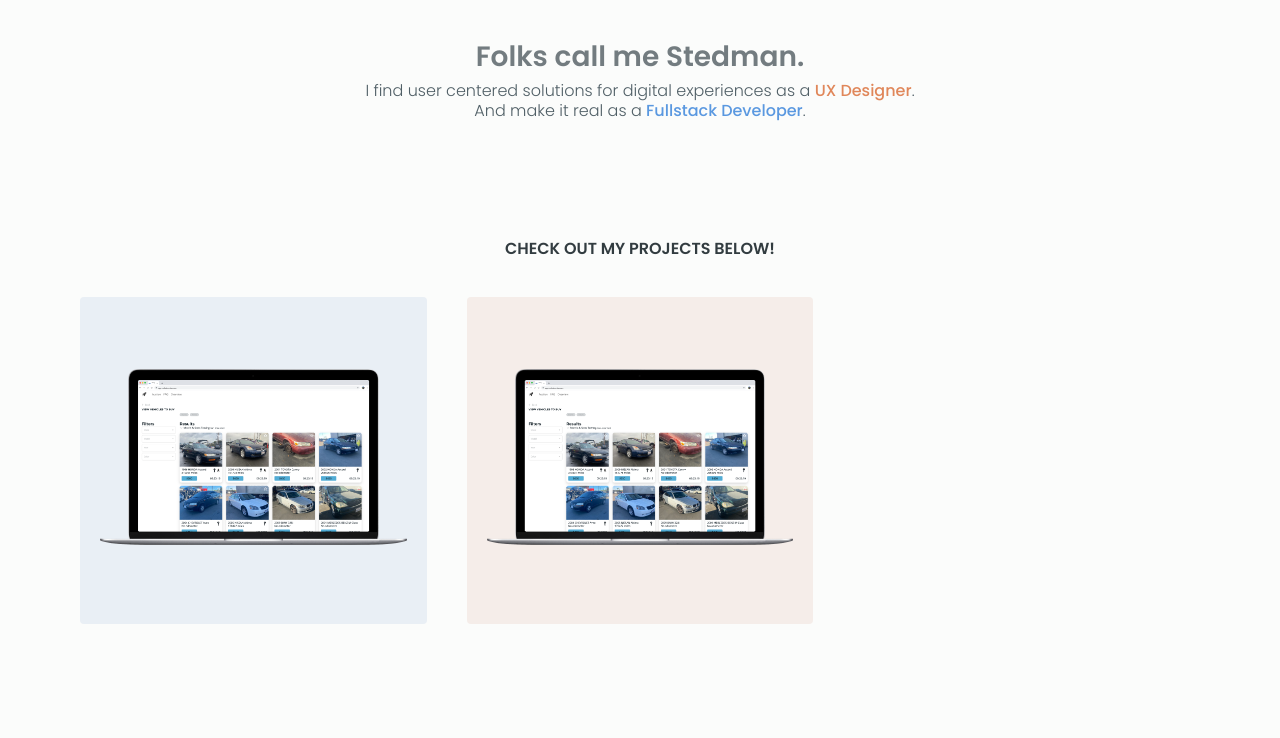
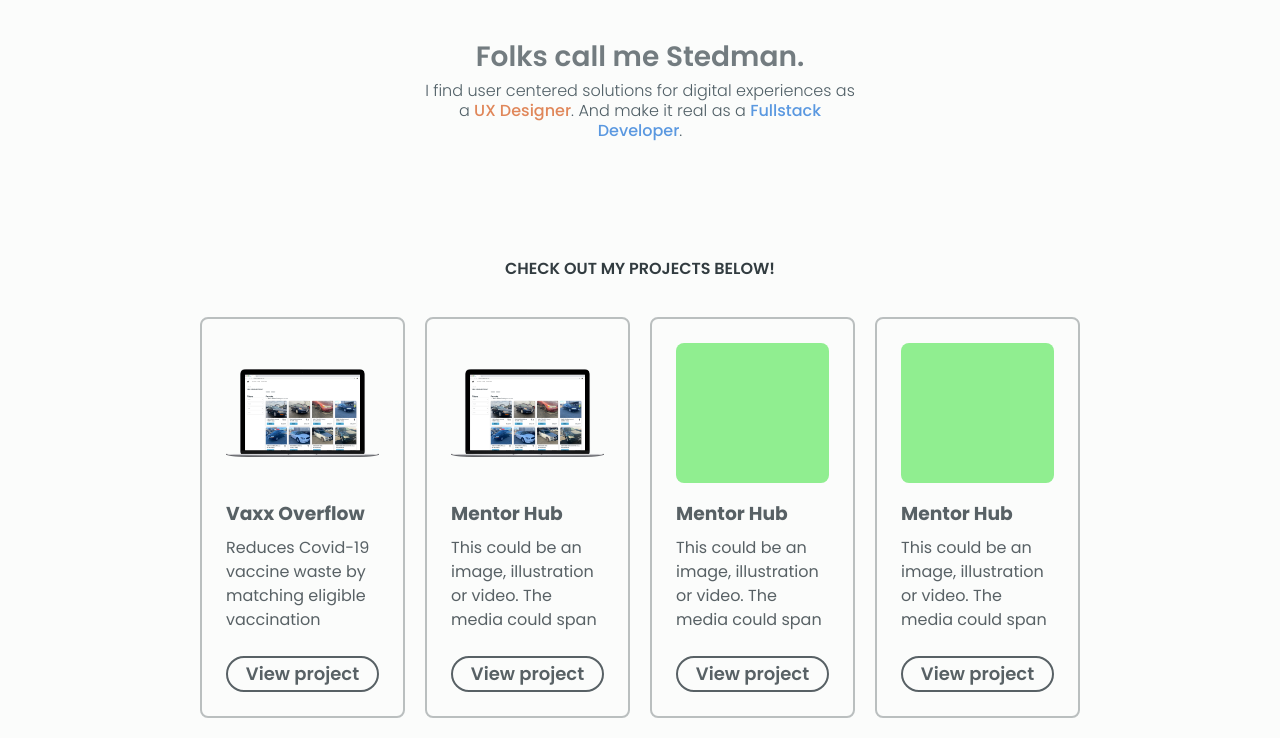
Before and after one commit to ImpactDesigns/stedmandesigns.io, a Gatsby site: page / in a window 1280 px wide. Shown: the part 187-925 px from the top of the page. Before the commit the page ends 831 px from the top, so only its background shows below. Built offline with nearby package versions, Linux system fonts and the light colour scheme; Gatsby itself is replaced by a stand-in of ours.

Commit message:
feat(Card): added image

```diff
--- /dev/null
+++ b/src/assets/projectsList.js
@@ -0,0 +1,38 @@
+import mobileDesktopSceneImg from '../images/desktop-sm-x2.png'
+
+const projectsList = [
+  {
+    title: "Vaxx Overflow",
+    previewImage: mobileDesktopSceneImg,
+    description:
+      "Reduces Covid-19 vaccine waste by matching eligible vaccination seekers with providers that have remaining unexpired doses.",
+    projectPath: "/design-projects/vaxx-overflow",
+    color: "#E9EFF5",
+  },
+  {
+    title: "Mentor Hub",
+    previewImage: mobileDesktopSceneImg,
+    description:
+      "This could be an image, illustration or video. The media could span the entire container, be part of the background a asf asfasfas fasf asf asf",
+    projectPath: "/design-projects/vaxx-overflow",
+    color: "#F5EDE9",
+  },
+  {
+    title: "Mentor Hub",
+    // previewImage: mobileDesktopSceneImg,
+    description:
+      "This could be an image, illustration or video. The media could span the entire container, be part of the background a asf asfasfas fasf asf asf",
+    projectPath: "/design-projects/vaxx-overflow",
+    color: "#F5EDE9",
+  },
+  {
+    title: "Mentor Hub",
+    // previewImage: mobileDesktopSceneImg,
+    description:
+      "This could be an image, illustration or video. The media could span the entire container, be part of the background a asf asfasfas fasf asf asf. The media could span the entire container, be part of the background a asf asfasfas fasf asf asf",
+    projectPath: "/design-projects/vaxx-overflow",
+    color: "#F5EDE9",
+  }
+];
+
+export default projectsList
--- a/src/components/card/Card.js
+++ b/src/components/card/Card.js
@@ -1,23 +1,29 @@
-import React from 'react'
-import styled from 'styled-components'
-import PropTypes from 'prop-types'
+import React from "react";
+import styled from "styled-components";
+import PropTypes from "prop-types";
 
-const CardContainer = styled('div')`
+const CardContainer = styled("div")`
+  position: relative;
+  box-sizing: border-box;
   padding: 24px;
+  display: block;
   background: none;
-  border: 2px solid rgba(88, 97, 101, .4);
+  border: 2px solid rgba(88, 97, 101, 0.4);
   border-radius: 8px;
-`
+`;
 
-export default function Card({ children }) {
+export default function Card({ id, className, children, ...otherProps }) {
+  const cardId = id ? `card-${id}` : null
+
   return (
-    <CardContainer>{children}</CardContainer>
-  )
+    <CardContainer id={cardId} className={className} {...otherProps}>
+      {children}
+    </CardContainer>
+  );
 }
 
 Card.propTypes = {
-  children: PropTypes.oneOf([
-    PropTypes.node,
-    PropTypes.element
-  ]).isRequired
-}
+  children: PropTypes.oneOf([PropTypes.node, PropTypes.element]).isRequired,
+  className: PropTypes.string,
+  id: PropTypes.string,
+};
--- a/src/components/pageComponents/home/PreviewSection.js
+++ b/src/components/pageComponents/home/PreviewSection.js
@@ -1,47 +1,98 @@
 import React from "react";
 import styled from "styled-components";
-import { Section } from '../..'
-import DemoCard from "../../demoCard/DemoCard";
+import { navigate } from "gatsby";
+import { Section } from "../..";
+import { Card, Button } from "../../../components";
+import mobileDesktopSceneImg from '../../../images/desktop-sm-x2.png'
+import projectsList from "../../../assets/projectsList";
 
 const StyledSection = styled(Section)`
+  position: relative;
+  box-sizing: border-box;
   display: grid;
   grid-template-columns: repeat(12, 1fr);
   grid-template-rows: auto;
+  gap: 20px;
 
   & > div:last-child {
     margin-bottom: 0px;
   }
+`;
+
+const Wrapper = styled("div")`
+  position: relative;
+  box-sizing: border-box;
+  grid-column: span 12;
 
   @media (min-width: 768px) {
-    gap: 20px;
+    grid-column: span 6;
   }
 
   @media (min-width: 1024px) {
-    gap: 40px;
+    grid-column: span 4;
+  }
+
+  @media (min-width: 1200px) {
+    grid-column: span 3;
   }
 `;
 
-const projectsList = [
-  {
-    title: "Vaxx Overflow",
-    description:
-      "Reduces Covid-19 vaccine waste by matching eligible vaccination seekers with providers that have remaining unexpired doses.",
-    projectPath: "/design-projects/vaxx-overflow",
-    color: "#E9EFF5",
-  },
-  {
-    title: 'Mentor Hub',
-    description: 'Placeholder copy',
-    projectPath: '/design-projects/vaxx-overflow',
-    color: '#F5EDE9'
-  }
-];
+const CardTitle = styled("h3")`
+  position: relative;
+  box-sizing: border-box;
+  color: #586165;
+  margin: 0px 0px 8px 0px;
+`;
+
+const CardDescription = styled("p")`
+  position: relative;
+  box-sizing: border-box;
+  display: block;
+  color: #586165;
+  font-size: 16px;
+  line-height: 24px;
+  margin: 0px 0px 0px 0px;
+`;
+
+const ImageContainer = styled('div')`
+  position: relative;
+  box-sizing: border-box;
+  margin: 0px 0px 16px 0px;
+  width: 100%;
+  height: 140px;
+  overflow: hidden;
+  border-radius: 8px;
+  background: ${props => props.image ? `url(${props.image})` : 'lightgreen'};
+  background-position: center;
+  background-repeat: no-repeat;
+  background-size: contain;
+`
 
 export default function PreviewSection() {
   return (
     <StyledSection>
       {projectsList.map((project, idx) => (
-        <DemoCard project={project} key={idx} />
+        <Wrapper key={idx}>
+          <Card>
+            <div>
+              <ImageContainer image={project.previewImage} />
+              <CardTitle>{project.title}</CardTitle>
+              <div
+                style={{
+                  boxSizing: 'border-box',
+                  position: 'relative',
+                  maxWidth: "100%",
+                  maxHeight: "96px",
+                  overflow: "hidden",
+                  marginBottom: "24px"
+                }}
+              >
+                <CardDescription>{project.description}</CardDescription>
+              </div>
+              <Button onclick={() => navigate(project.projectPath)} label="View project" isFullWidth={true}></Button>
+            </div>
+          </Card>
+        </Wrapper>
       ))}
     </StyledSection>
   );
--- a/src/components/section/Section.js
+++ b/src/components/section/Section.js
@@ -13,8 +13,8 @@ const StyledSection = styled.section`
   }
 
   @media (min-width: 1024px) {
-    padding-left: 80px;
-    padding-right: 80px;
+    padding-left: 200px;
+    padding-right: 200px;
   }
 `;
 
```
